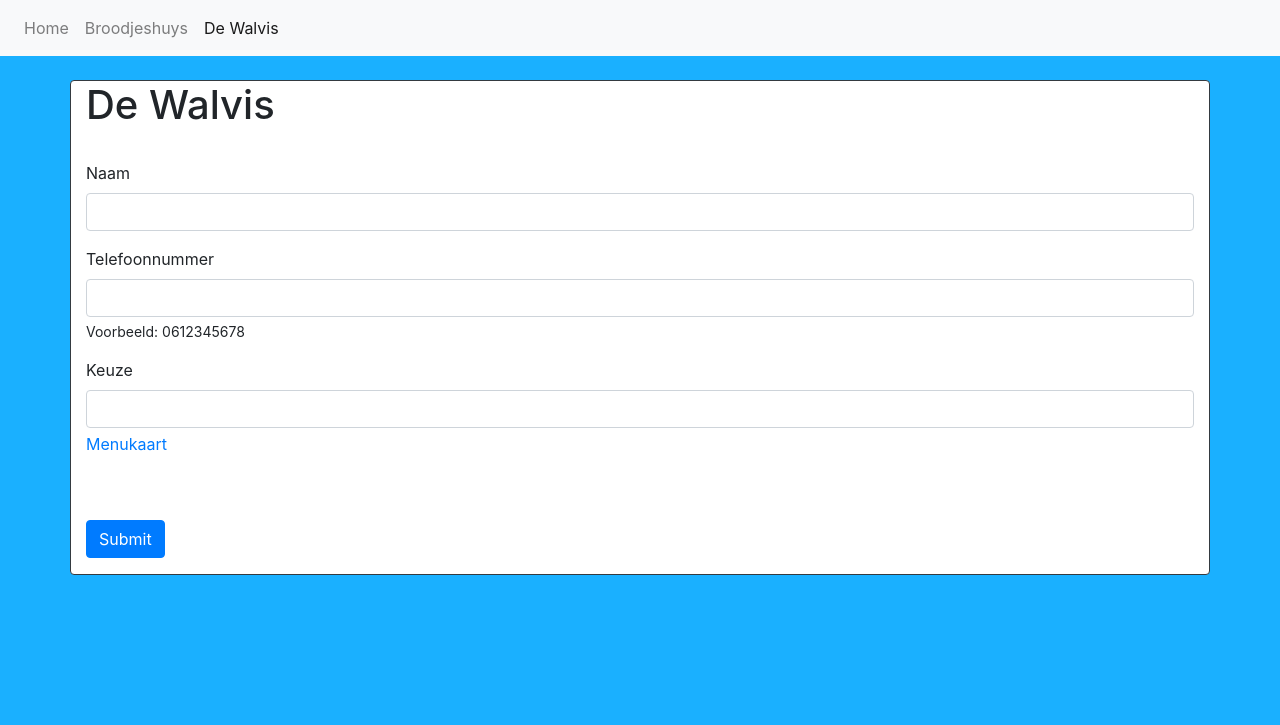
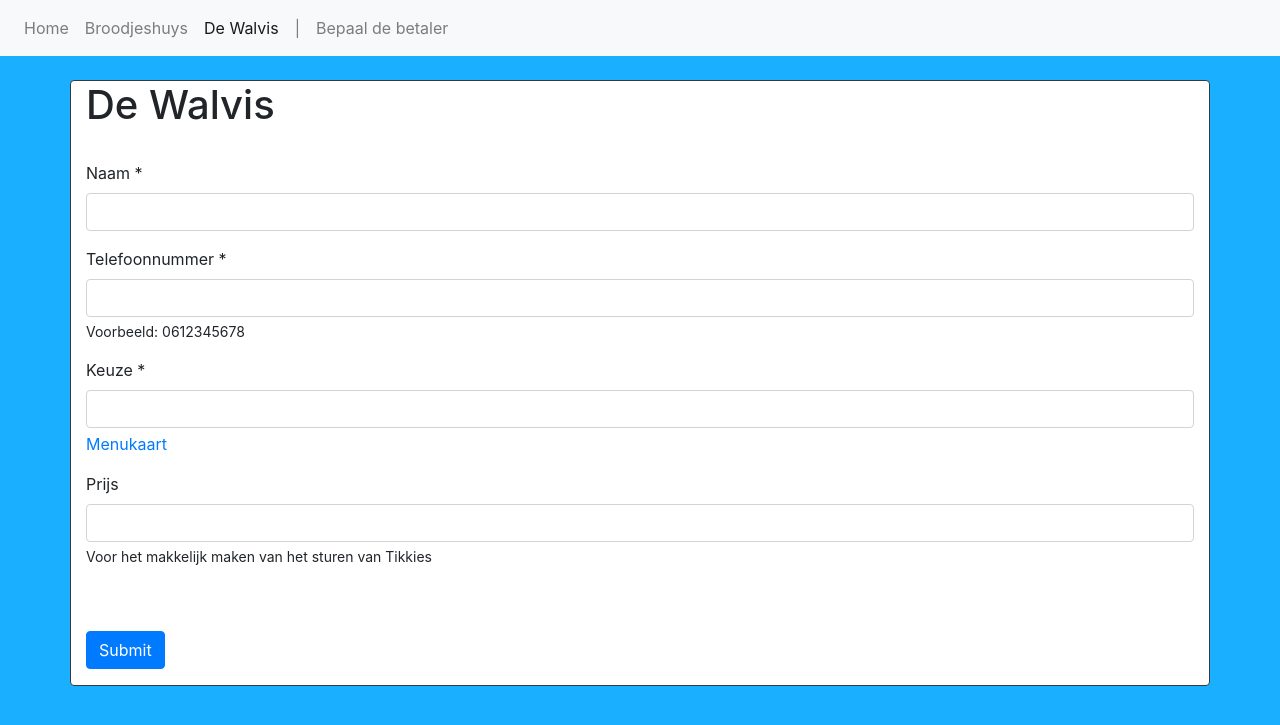
Before and after one commit to TimBolhoeves/bestelapp, a Django app: page /walvis/bestellen/ in a window 1280 px wide. Shown: the top 725 px of the page. Run offline with Django 4.2, Linux system fonts and the light colour scheme; parts of the project's set-up code (start-up, migrations or seed data) failed here and were passed over.

```diff
--- a/bestellen/templates/broodjeshuis.html
+++ b/bestellen/templates/broodjeshuis.html
@@ -21,12 +21,14 @@
         <a class="nav-item nav-link" href="{% url 'index' %}">Home</a>
         <a class="nav-item nav-link active" href="{% url 'broodjeshuis' %}">Broodjeshuys</a>
         <a class="nav-item nav-link " href="{% url 'walvis' %}">De Walvis</a>
+        <a class="nav-item nav-link" href="#">|</a>
+        <a class="nav-item nav-link" href="{% url 'betaler' %}">Bepaal de betaler</a>
         </div>
     </div>
 </nav>
 
 <div class="container mt-4">
-    <h1>Broodjeshuys <small class="text-muted">| {{datum}}</small></h1>
+    <h1>Broodjeshuys <small class="text-muted">| {{datum}} | Bestellen kan tot 11:30</small></h1>
     <br>
     <a class="btn btn-primary" href="bestellen/" role="button">Bestellen</a>
     <br><br><br>
@@ -37,6 +39,7 @@
           <th>Naam</th>
           <th>Telefoonnummer</th>
           <th>Keuze</th>
+          <th>Prijs</th>
         </tr>
       </thead>
       <tbody>
@@ -50,6 +53,7 @@
                 <td>{{ eten.naam }}</td>
                 <td>{{ eten.nummer }}</td>
                 <td>{{ eten.keuze }}</td>
+                <td>{{ eten.prijs }}</td>
             </tr>
         {% endfor %}
       </tbody>
--- a/bestellen/templates/index.html
+++ b/bestellen/templates/index.html
@@ -21,6 +21,8 @@
         <a class="nav-item nav-link active" href="{% url 'index' %}">Home</a>
         <a class="nav-item nav-link" href="{% url 'broodjeshuis' %}">Broodjeshuys</a>
         <a class="nav-item nav-link" href="{% url 'walvis' %}">De Walvis</a>
+        <a class="nav-item nav-link" href="#">|</a>
+        <a class="nav-item nav-link" href="{% url 'betaler' %}">Bepaal de betaler</a>
         </div>
     </div>
 </nav>
--- a/bestellen/templates/walvis_bestellen.html
+++ b/bestellen/templates/walvis_bestellen.html
@@ -22,6 +22,8 @@
             <a class="nav-item nav-link" href="{% url 'index' %}">Home</a>
             <a class="nav-item nav-link" href="{% url 'broodjeshuis' %}">Broodjeshuys</a>
             <a class="nav-item nav-link active" href="{% url 'walvis' %}">De Walvis</a>
+            <a class="nav-item nav-link" href="#">|</a>
+            <a class="nav-item nav-link" href="{% url 'betaler' %}">Bepaal de betaler</a>
             </div>
         </div>
     </nav>
@@ -33,18 +35,23 @@
         <form action="post/" method="post">
             {% csrf_token %}
             <div class="mb-3">
-                <label for="naam" class="form-label">Naam</label>
+                <label for="naam" class="form-label">Naam *</label>
                 <input name="naam" type="text" class="form-control" id="naam" required>
             </div>
             <div class="mb-3">
-                <label for="nummer" class="form-label">Telefoonnummer</label>
+                <label for="nummer" class="form-label">Telefoonnummer *</label>
                 <input name="nummer" type="tel" class="form-control" id="nummer" min="0" pattern="[0-9]{10}" required>
                 <div class="form-text"><small>Voorbeeld: 0612345678</small></div>
             </div>
             <div class="mb-3">
-                <label for="keuze" class="form-label">Keuze</label>
+                <label for="keuze" class="form-label">Keuze *</label>
                 <input name="keuze" type="text" class="form-control" id="keuze" required>
                 <div class="form-text"><a href="https://www.eetcafedewalvis.nl/de-kaart/" target="_blank">Menukaart</a></div>
+            </div>
+            <div class="mb-3">
+                <label for="prijs" class="form-label">Prijs</label>
+                <input name="prijs" type="text" class="form-control" id="prijs">
+                <div class="form-text"><small>Voor het makkelijk maken van het sturen van Tikkies</small></div>
             </div>
             <br><br>
             <button type="submit" class="btn btn-primary">Submit</button>
--- a/bestellen/urls.py
+++ b/bestellen/urls.py
@@ -9,4 +9,5 @@ urlpatterns = [
     path('walvis/bestellen/', views.walvis_bestellen, name='walvis_bestellen'),
     path('broodjeshuis/bestellen/post/', views.broodjeshuis_bestellen_post, name='broodjeshuis_bestellen_post'),
     path('walvis/bestellen/post/', views.walvis_bestellen_post, name='walvis_bestellen_post'),
+    path('betaler/', views.betaler, name='betaler'),
 ]
--- a/bestellen/views.py
+++ b/bestellen/views.py
@@ -44,7 +44,8 @@ def broodjeshuis_bestellen_post(request):
     naam = request.POST['naam']
     nummer = request.POST['nummer']
     keuze = request.POST['keuze']
-    bestelling = Broodjeshuis(naam=naam, nummer=nummer, keuze=keuze)
+    prijs = request.POST['prijs']
+    bestelling = Broodjeshuis(naam=naam, nummer=nummer, keuze=keuze, prijs=prijs)
     bestelling.save()
     return HttpResponseRedirect(reverse('broodjeshuis'))
 
@@ -53,6 +54,18 @@ def walvis_bestellen_post(request):
     naam = request.POST['naam']
     nummer = request.POST['nummer']
     keuze = request.POST['keuze']
-    bestelling = Walvis(naam=naam, nummer=nummer, keuze=keuze)
+    prijs = request.POST['prijs']
+    bestelling = Walvis(naam=naam, nummer=nummer, keuze=keuze, prijs=prijs)
     bestelling.save()
     return HttpResponseRedirect(reverse('walvis'))
+
+def betaler(request):
+    bestellingwalvis = Walvis.objects.all().values()
+    bestellingbroodjes = Broodjeshuis.objects.all().values()
+    template = loader.get_template('betaler.html')
+    context = {
+        'bestellingwalvis': bestellingwalvis,
+        'bestellingbroodjes': bestellingbroodjes,
+        'datum': vandaag_format,
+    }
+    return HttpResponse(template.render(context, request))
```
Also changed, not shown: bestellen/models.py (+8 -6 lines), bestellen/templates/betaler.html (added, +48 -0 lines), bestellen/templates/broodjeshuis_bestellen.html (+10 -3 lines), bestellen/templates/walvis.html (+6 -2 lines), bestellen/migrations/0006_broodjeshuis_prijs_walvis_prijs_and_more.py (added), db.sqlite3, 1 other file. Lines whose indentation alone changed are shown as unchanged.
